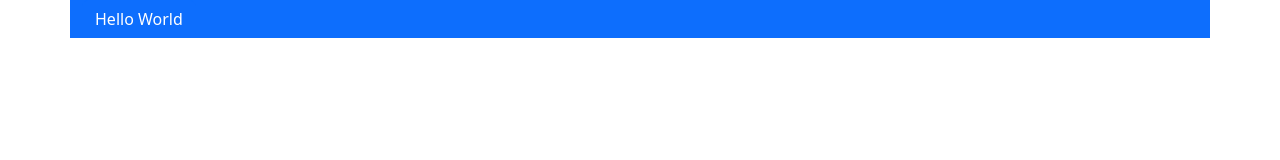
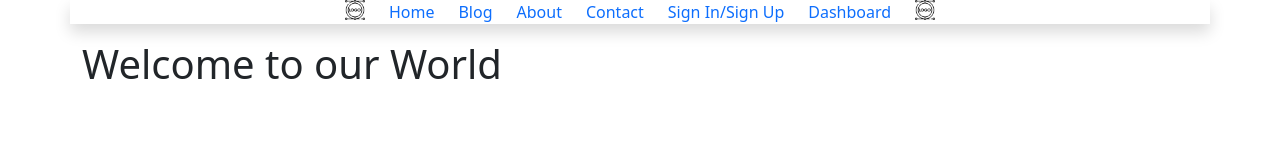
Before and after one commit to nayan-mia-09/practice-01, a plain HTML site: page index.html in a window 1280 px wide. Drawn offline with nearby package versions, Linux system fonts and the light colour scheme.

Commit message:
Nav bar is compleder

```diff
--- a/index.html
+++ b/index.html
@@ -10,11 +10,32 @@
     <link href="https://cdn.jsdelivr.net/npm/bootstrap@5.3.3/dist/css/bootstrap.min.css" rel="stylesheet" integrity="sha384-QWTKZyjpPEjISv5WaRU9OFeRpok6YctnYmDr5pNlyT2bRjXh0JMhjY6hW+ALEwIH" crossorigin="anonymous">
 </head>
 <body>
-   <main class="container bg-primary">
+   <main class="container shadow">
     <div>
-        <button class="btn btn-primary">Hello World</button>
+        <nav>
+            <ul class="list-unstyled d-flex gap-4 justify-content-center ">
+                <img src="assets/logo-design.png" alt="Logo" height="20px" width="20px" class="img-one">
+                <li><a href="">Home</a></li>
+                <li><a href="">Blog</a></li>
+                <li><a href="">About</a></li>
+                <li><a href="">Contact</a></li>
+                <li><a href="">Sign In/Sign Up</a></li>
+                <li><a href="">Dashboard</a></li>
+                <img src="assets/logo-design.png" alt="Logo" height="20px" width="20px" class="img-one">
+            </ul>
+        </nav>
     </div>
    </main>
+
+
+   <main class="container">
+    <div class="row">
+        <h1>Welcome to our World</h1>
+
+    </div>
+
+   </main>
+
 
    <!-- BootStrap JS -->
    <script src="https://cdn.jsdelivr.net/npm/bootstrap@5.3.3/dist/js/bootstrap.bundle.min.js" integrity="sha384-YvpcrYf0tY3lHB60NNkmXc5s9fDVZLESaAA55NDzOxhy9GkcIdslK1eN7N6jIeHz" crossorigin="anonymous"></script>
--- a/main.css
+++ b/main.css
@@ -2,3 +2,8 @@
     margin: 0;
     padding: 0;
 }
+
+
+a:link {
+    text-decoration: none;
+  }
```
Also changed, not shown: assets/instagram.png (added), assets/logo-design.png (added), assets/search.png (added), assets/whatsapp.png (added), assets/youtube.png (added).
